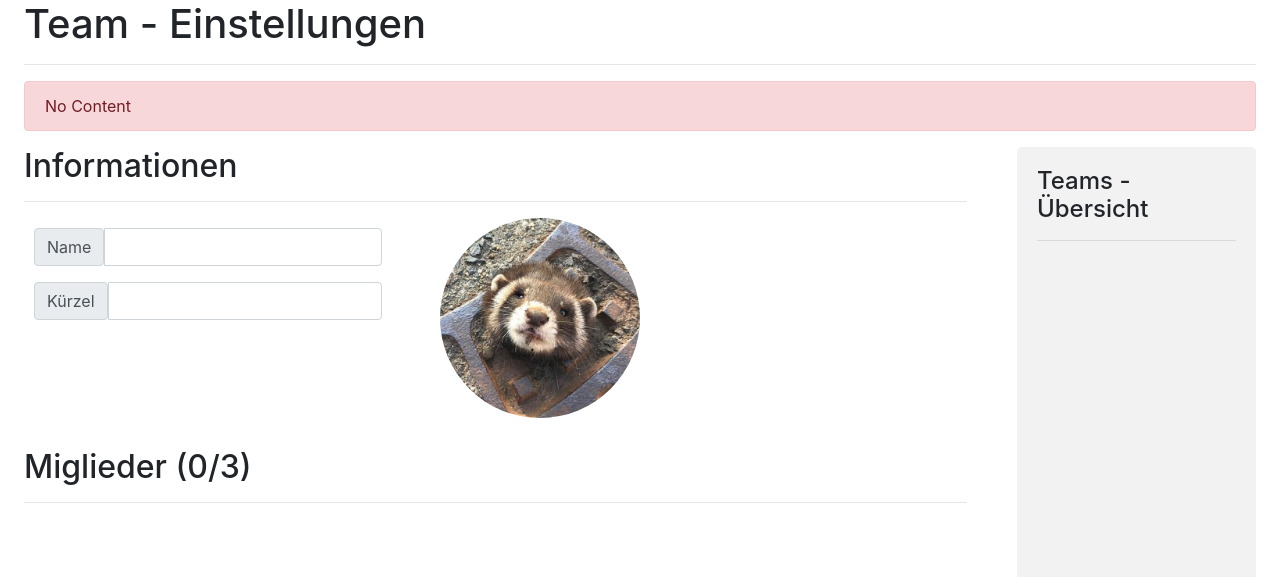
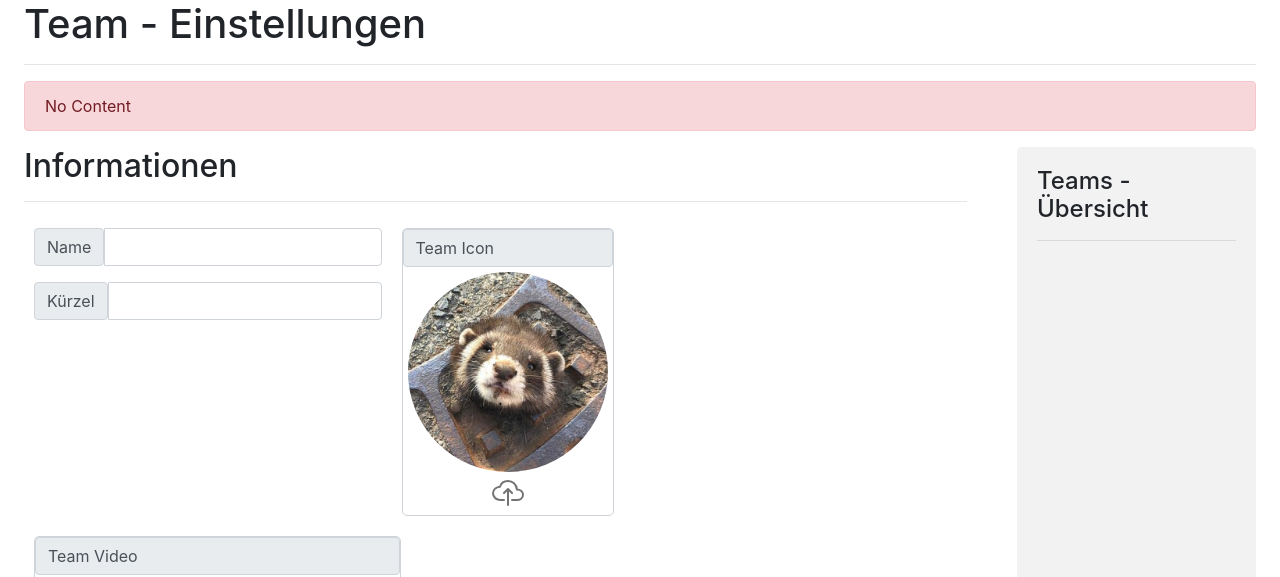
Before and after one commit to Minecraft-MGT/MGT-WebServer, a Flask app: template templates/viewTeam.html in a window 1280 px wide. Shown: the part 78-655 px from the top of the page. Run offline with Flask 2, Linux system fonts and the light colour scheme; the template is opened without the code that fills it, so the values that code supplies are empty; parts of the project's set-up code (start-up, migrations or seed data) failed here and were passed over; some libraries are stand-ins or nearby versions; some web fonts are replaced.

Commit message:
teamview design update

```diff
--- a/templates/viewTeam.html
+++ b/templates/viewTeam.html
@@ -24,13 +24,21 @@
         padding: 5px;
         margin: 5px;
     }
+    .teamAttrBox{
+        border-radius: 5px;
+        border: 1px solid #ced4da;
+    }
+    .teamAttr{
+        margin: 10px;
+    }
+    .uploadIonicon{
+        font-size: xx-large; color: #737373;
+    }
 </style>
 <script>
     function set_alert(text){
         $("#team_alert").html(text);
     }
-
-
     function enablePropSave(){
         $("#teamPropSave").removeAttr("disabled");
     }
@@ -57,8 +65,7 @@
                     <h2>Informationen</h2>
                     <hr>
                     <div style="display: flex; flex-wrap: wrap;">
-                        <div style="display: inline-block; padding: 10px;" class="mr-5">
-                            <div>
+                        <div class="teamAttr">
                             <div class="input-group mb-3">
                                 <span class="input-group-text" id="basic-addon1">Name </span>
                                 <input onchange="enablePropSave();" id="teamProp-n" type="text" class="form-control" aria-describedby="basic-addon1" value="{{TEAM.name}}">
@@ -67,7 +74,7 @@
                                 <span class="input-group-text" id="basic-addon1">Kürzel </span>
                                 <input onchange="enablePropSave();" id="teamProp-sn" type="text" class="form-control" aria-describedby="basic-addon1" value="{{TEAM.short_name}}">
                             </div>
-                            </div>
+
                             {%if ACCESS==True%}
                             <div>
                                 <button disabled class="btn btn-success" id="teamPropSave" onclick="
@@ -78,16 +85,33 @@
                                         alert('Daten können nicht gespeichert werden!');
                                 })();
                                 ">Speichern</button>
-                                <br><br>
+
                                 <button class="btn btn-warning" onclick="
                                     (async ()=>{if((await team.leave())['ok']) document.location.reload();})();
                                 ">Team verlassen</button>
                             </div>
                             {% endif %}
                         </div>
-                        <div>
+
+                        <div class="teamAttr teamAttrBox">
+                            <h5 class="input-group-text">Team Icon</h5>
+                            <div style="padding: 5px;">
                                 <img src="/static/teams/default/icon.png" width="200px" height="200px" style="border-radius: 50%;">
-                            <!--<ion-icon name="cloud-upload-outline" style="font-size: xx-large;"></ion-icon>-->
+                            </div>
+                            <div style="width: 100%; text-align: center;">
+                                <ion-icon class="uploadIonicon" name="cloud-upload-outline"></ion-icon>
+                            </div>
+                        </div>
+
+                        <div class="teamAttr teamAttrBox">
+                            <h5 class="input-group-text">Team Video</h5>
+                            <div style="padding: 5px;">
+                                <video src="https://file-examples.com/storage/fe0811b3916298d6898dcf0/2017/04/file_example_MP4_480_1_5MG.mp4"
+                                width="355px" height="200px" controls="on" autoplay muted></video>
+                            </div>
+                            <div style="width: 100%; text-align: center;">
+                                <ion-icon class="uploadIonicon" name="cloud-upload-outline"></ion-icon>
+                            </div>
                         </div>
                     </div>
                 </div>
```
Lines whose indentation alone changed are shown as unchanged.
